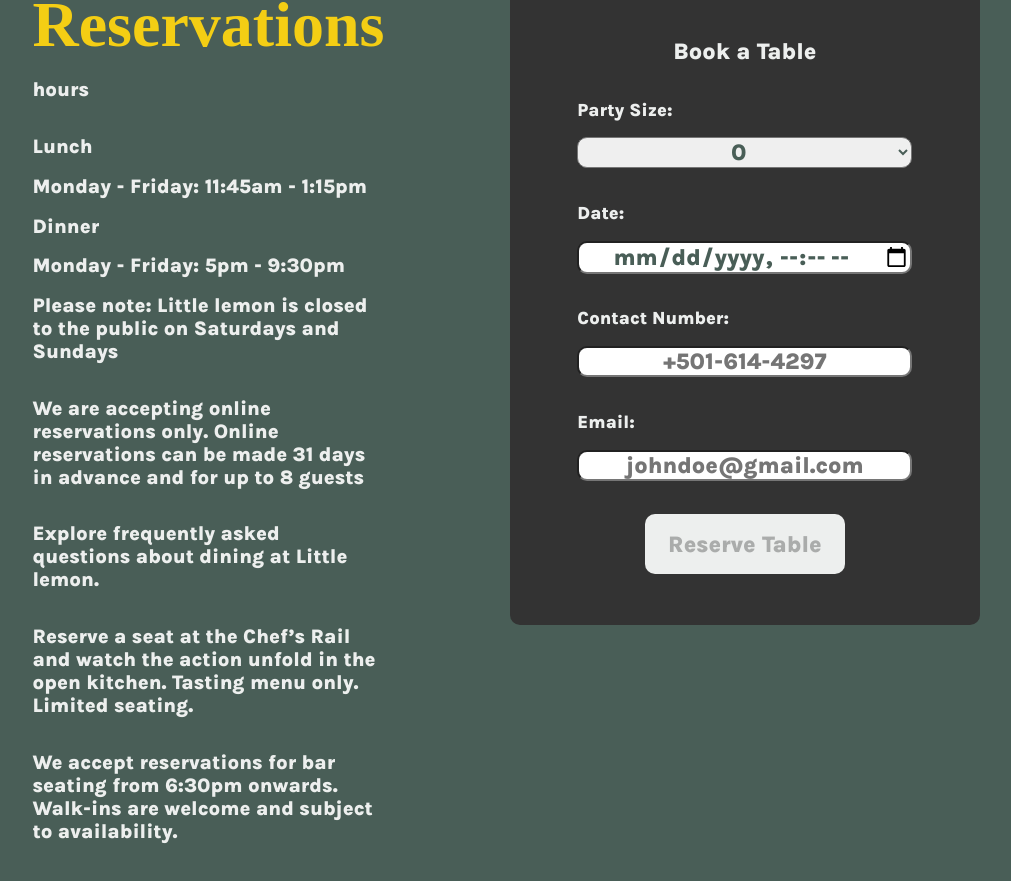
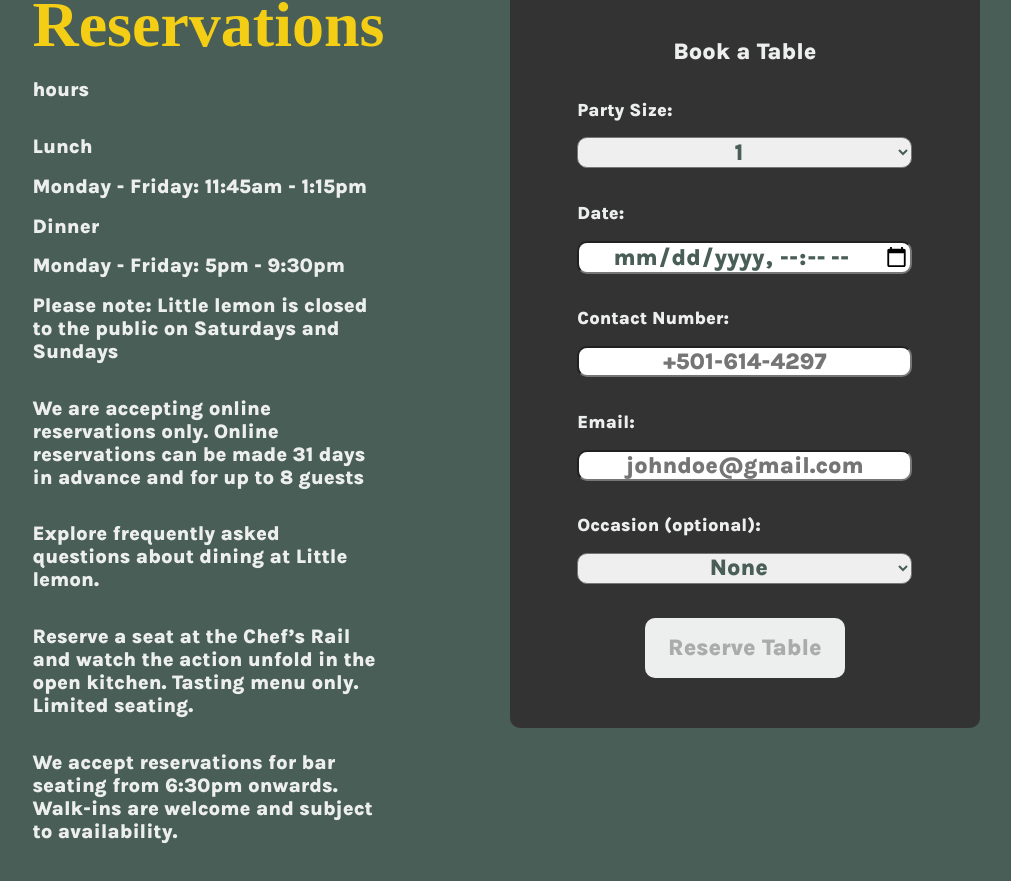
Before and after one commit to keenanbernard/littlelemonapp, a React (Create React App) app: page /bookings in a window 1280 px wide. Shown: the part 1100-1981 px from the top of the page, without its empty margins (134-1145 px from the left). Built offline with nearby package versions, Linux system fonts and the light colour scheme; a web font is replaced by a local one.

Commit message:
Updated form validation with error indications (color/text)

```diff
--- a/src/components/Pages/BookingsPage/BookingPage.css
+++ b/src/components/Pages/BookingsPage/BookingPage.css
@@ -92,13 +92,19 @@
     margin: 1rem 0;
 }
 
-.LL-Booking-Options, .LL-Booking-Date, .LL-Booking-Email, .LL-Booking-Number, .LL-Booking-Time {
+.LL-Booking-Options, .LL-Booking-Date,
+.LL-Booking-Email, .LL-Booking-Number,
+.LL-Booking-Time, .LL-Booking-Occasion {
     color: var(--primaryColor1);
     font-weight: bold;
     font-family: 'Karla', sans-serif;
     font-size: 23px;
     text-align: center;
     border-radius: 10px;
+}
+
+.LL-Booking-Card > .error {
+    border: 2px solid red;
 }
 
 .LL-Booking-Card > p{
@@ -119,6 +125,14 @@
     margin-bottom: 0;
 }
 
+.LL-Booking-Card > span{
+    color: red;
+    font-family: 'Karla', sans-serif;
+    font-size: 15px;
+    text-align: center;
+    margin: 0;
+}
+
 .LL-Booking-Button{
     align-self: center;
     background-color: var(--secondary3);
--- a/src/components/Pages/BookingsPage/BookingPage.js
+++ b/src/components/Pages/BookingsPage/BookingPage.js
@@ -6,11 +6,15 @@
 
 const BookingPage = () =>{
   const [date, setDate] = useState('');
-  const [guests, setGuests] = useState(0);
+  const [guests, setGuests] = useState(1);
   const [email, setEmail] = useState('');
   const [phoneNumber, setPhoneNumber] = useState('');
+  const [occasion, setOccasion] = useState('')
   const [subject] = useState('Reservation Confirmed');
   const [content, setContent] = useState(``);
+  const [isValidDate , setIsValidDate] = useState('');
+  const [isValidPhoneNumber , setIsValidPhoneNumber] = useState('');
+  const [isValidEmail , setIsValidEmail] = useState('');
   const bannerRef = useRef(null);
 
   const resetStates = () =>{
@@ -18,7 +22,10 @@
     setGuests(0);
     setEmail('');
     setPhoneNumber('');
-    setContent(``)
+    setContent(``);
+    setIsValidDate('');
+    setIsValidPhoneNumber('');
+    setIsValidEmail('');
   };
 
   const generateNumberArray = (start, end) => {
@@ -31,10 +38,20 @@
     return numberArray;
   }
 
-  const numbers = generateNumberArray(0, 8);
+  const numbers = generateNumberArray(1, 8);
   const emailRegex = /^[A-Z0-9._%+-]+@[A-Z0-9.-]+\.[A-Z]{2,}$/i;
   const phoneNumberRegex = /\d/g;
-  const validation = emailRegex.test(email) && date !== '' && guests !== 0 && phoneNumberRegex.test(phoneNumber) && phoneNumber.length >= 7;
+  const occasions = ['None','Birthday', 'Anniversary', 'Date', 'Special Occasion', 'Business Meal']
+  const validation = emailRegex.test(email) && date !== '' && phoneNumberRegex.test(phoneNumber) && phoneNumber.length >= 7;
+
+  const isValidationHandler = (type) => {
+    if (type === 'date') setIsValidDate(date === '' ? 'error' : 'valid');
+
+    if(type === 'email') setIsValidEmail(!emailRegex.test(email) ? 'error' : 'valid');
+
+    if(type === 'phone') setIsValidPhoneNumber((phoneNumberRegex.test(phoneNumber) && phoneNumber.length >= 7) ? 'valid' : 'error');
+  }
+
 
   const stateHandler = (event, type) => {
     event.preventDefault()
@@ -44,6 +61,7 @@
       const [datePart, timePart] = dateTimeString.split("T");
       const formattedDateTime = `${datePart} ${timePart}`;
       setDate(formattedDateTime);
+      setIsValidDate(date === '' ? 'error' : 'valid')
     }
 
     if (type === 'guests') setGuests(event.target.value);
@@ -51,11 +69,9 @@
     if (type === 'email') setEmail(event.target.value);
 
     if (type === 'phone') setPhoneNumber(event.target.value);
+
+    if (type === 'occasion') setOccasion(event.target.value);
   }
-
-  useEffect(() =>{
-    setContent(`Your Little Lemon Reservation has been confirmed for ${guests} on ${date}.`);
-  }, [date, guests, email, phoneNumber])
 
   const getCurrentDateTime = () => {
     const now = new Date();
@@ -67,6 +83,10 @@
 
     return `${year}-${String(month).padStart(2, '0')}-${String(day).padStart(2, '0')}T${String(hours).padStart(2, '0')}:${String(minutes).padStart(2, '0')}`;
   };
+
+  useEffect(() =>{
+    setContent(`Your Little Lemon Reservation has been confirmed for ${guests} on ${date}.`);
+  }, [date, guests, email, phoneNumber])
 
   return(
     <section ref={bannerRef} className="LL-Booking">
@@ -96,7 +116,7 @@
           <div className="LL-Booking-Card">
             <p>Book a Table</p>
             <label>Party Size:</label>
-            <select value={guests} className={`LL-Booking-Options ${'error'}`} onChange={(event) => stateHandler(event, 'guests')}>
+            <select value={guests} className={`LL-Booking-Options`} onBlur={() => isValidationHandler('guests')} onChange={(event) => stateHandler(event, 'guests')}>
               {numbers.map((number) => (
                 <option key={number}>{number}</option>
                 ))}
@@ -104,25 +124,40 @@
             <label>Date:</label>
             <input
               value={date}
-              className="LL-Booking-Date"
+              className={`LL-Booking-Date ${isValidDate}`}
               type="datetime-local"
               step="60"
               min={getCurrentDateTime()}
+              onBlur={() => isValidationHandler('date')}
               onChange={(event) => stateHandler(event, 'date')}></input>
+            {isValidDate === 'error' && <span>Date is required.</span>}
             <label>Contact Number:</label>
             <input
               value={phoneNumber}
               placeholder="+501-614-4297"
-              className={`LL-Booking-Number`}
+              className={`LL-Booking-Number ${isValidPhoneNumber}`}
               type="text"
+              onBlur={() => isValidationHandler('phone')}
               onChange={(event) => stateHandler(event, 'phone')}></input>
+            {isValidPhoneNumber === 'error' && <span>Phone number is required.</span>}
             <label>Email:</label>
             <input
               value={email}
               placeholder="johndoe@gmail.com"
-              className={`LL-Booking-Email`}
+              className={`LL-Booking-Email ${isValidEmail}`}
               type="text"
+              onBlur={() => isValidationHandler('email')}
               onChange={(event) => stateHandler(event, 'email')}></input>
+            {isValidEmail === 'error' && <span>Email is required.</span>}
+            <label>Occasion (optional):</label>
+            <select
+              value={occasion}
+              className={`LL-Booking-Occasion`}
+              onChange={(event) => stateHandler(event, 'occasion')}>
+              {occasions.map((ocs, id) => (
+                <option key={id}>{ocs}</option>
+              ))}
+            </select>
             <button
               disabled={!validation}
               className={`LL-Booking-Button ${!validation}`}
```
